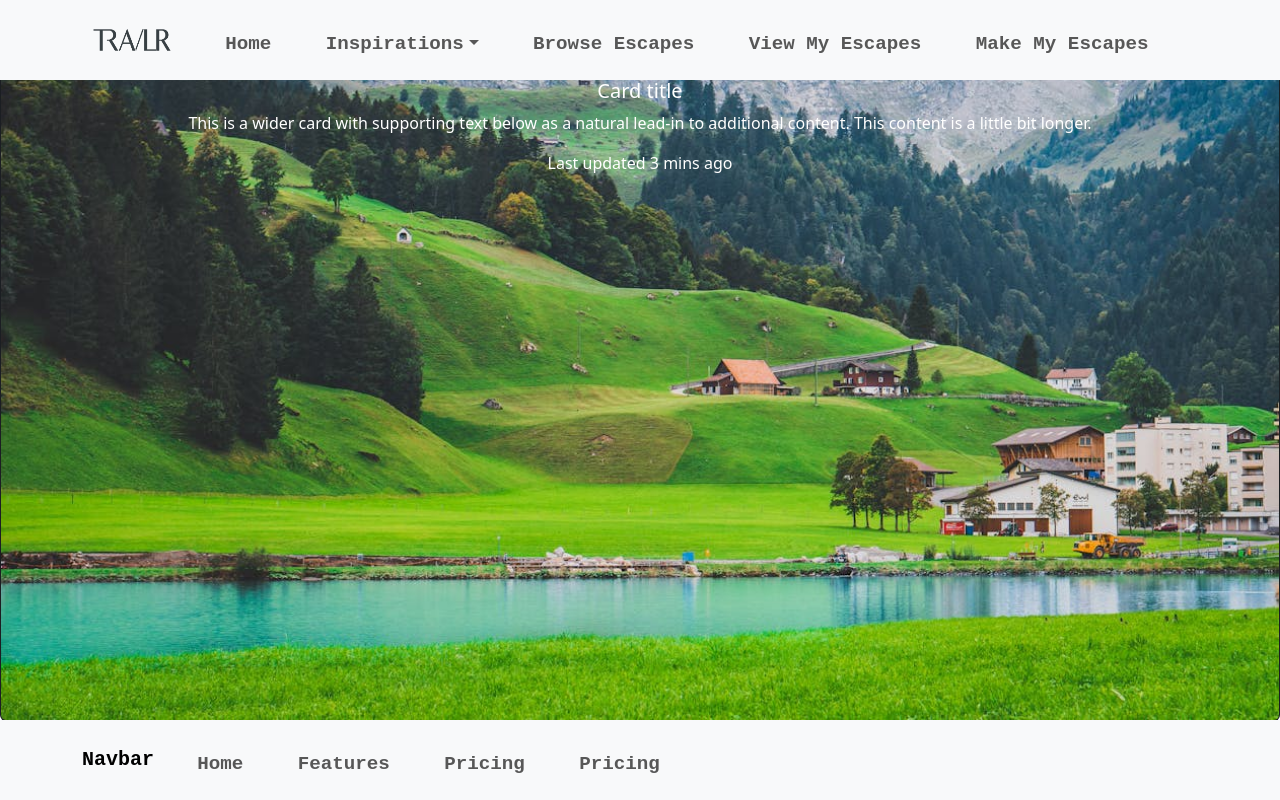
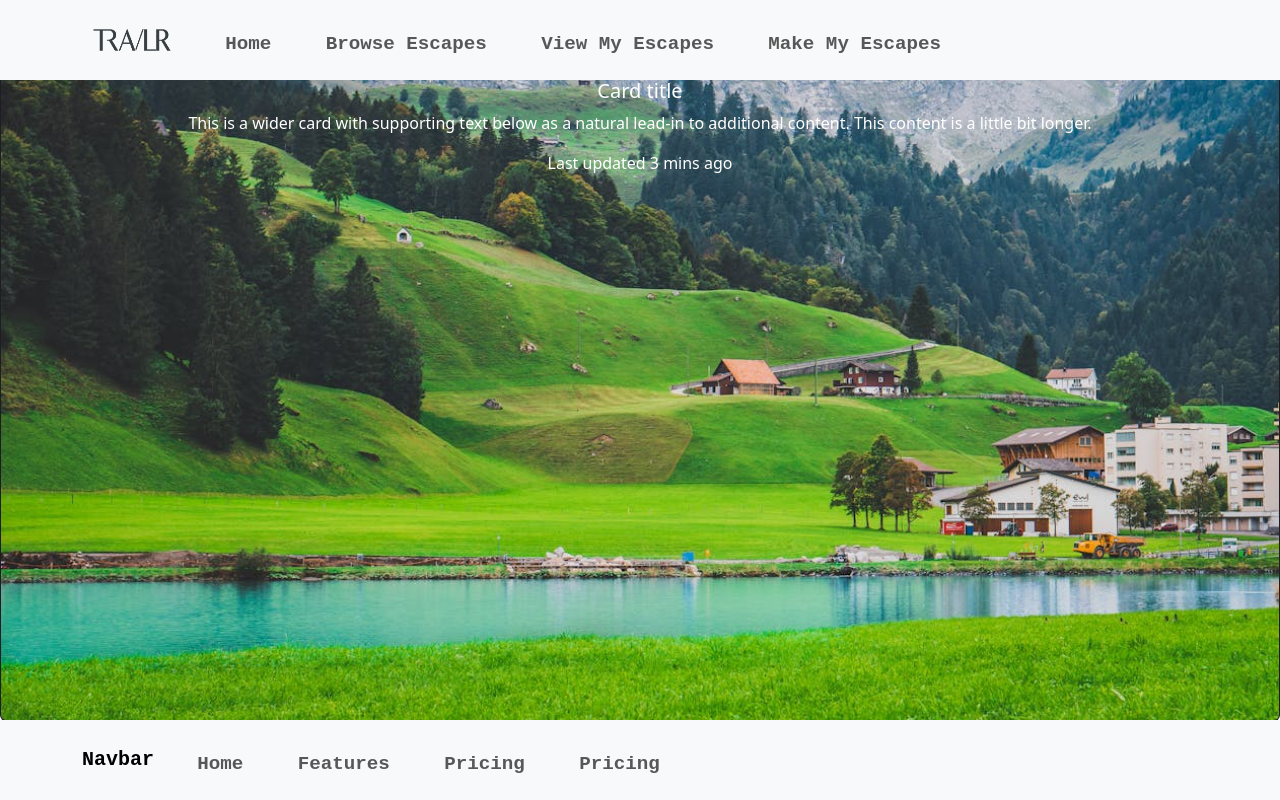
Before and after one commit to vmlayton87/milestone-project-2, a React (Vite) app: page / in a window 1280 px wide. Built offline with nearby package versions, Linux system fonts and the light colour scheme.

Commit message:
Comment out the inspiraions and use Browse Escapes instead to keep a good consistency

```diff
--- a/src/client/components/Navigation.jsx
+++ b/src/client/components/Navigation.jsx
@@ -22,7 +22,7 @@ const Navigation = () => {
               <Navbar.Collapse id="basic-navbar-nav" style={navCollapStyle}>
                 <Nav className="me-auto">
                   <Nav.Link href="/">Home</Nav.Link>
-                  <NavDropdown title="Inspirations" id="basic-nav-dropdown">
+                  {/* <NavDropdown title="Inspirations" id="basic-nav-dropdown">
                     <NavDropdown.Item href="/inspiration/category_1">Category 1</NavDropdown.Item>
                     <NavDropdown.Item href="/inspiration/category_2">
                     Category 2
@@ -32,7 +32,7 @@ const Navigation = () => {
                     <NavDropdown.Item href="/inspiration/category_all">
                     Category all
                     </NavDropdown.Item>
-                  </NavDropdown>
+                  </NavDropdown> */}
                   <Nav.Link href="/escapes">Browse Escapes</Nav.Link>
                   <Nav.Link href="/my_escapes">View My Escapes</Nav.Link>
                   <Nav.Link href="/my_new_escapes">Make My Escapes</Nav.Link>
```
